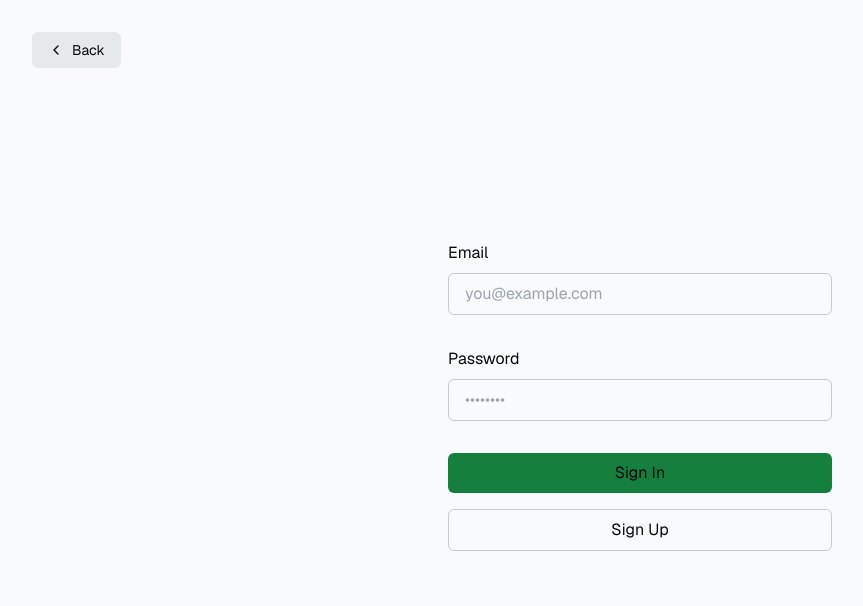
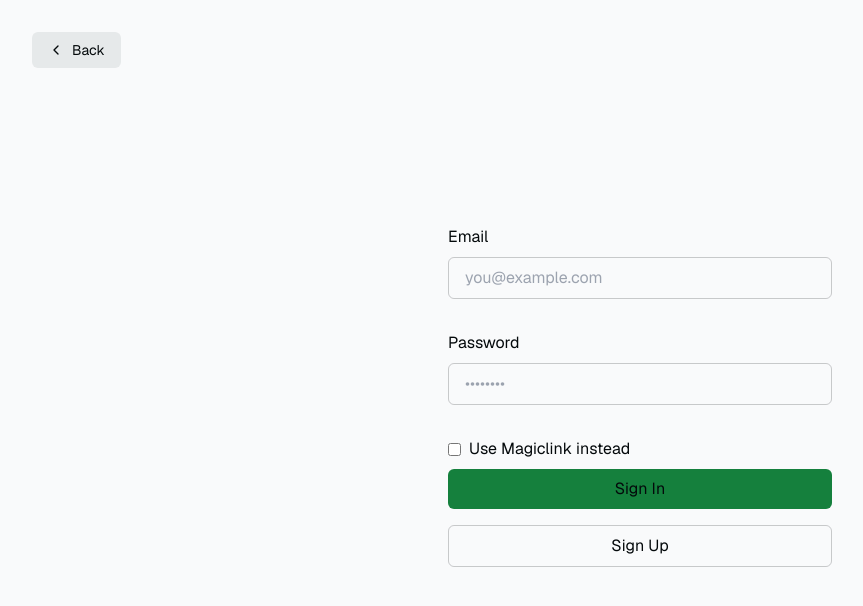
Before and after one commit to AbenezerKitata/jinja, a Next.js app: page /login in a window 1280 px wide. Shown: the top 606 px of the page, without its empty margins (0-863 px from the left). Built offline with nearby package versions, Linux system fonts and the light colour scheme.

Commit message:
auth for email all 3 done

```diff
--- a/app/auth/callback/route.ts
+++ b/app/auth/callback/route.ts
@@ -1,18 +1,44 @@
-import { createClient } from "@/utils/supabase/server";
+import { cookies } from "next/headers";
 import { NextResponse } from "next/server";
+import { type CookieOptions, createServerClient } from "@supabase/ssr";
 
 export async function GET(request: Request) {
-  // The `/auth/callback` route is required for the server-side auth flow implemented
-  // by the SSR package. It exchanges an auth code for the user's session.
-  // https://supabase.com/docs/guides/auth/server-side/nextjs
-  const requestUrl = new URL(request.url);
-  const code = requestUrl.searchParams.get("code");
+  const { searchParams, origin } = new URL(request.url);
+  const code = searchParams.get("code");
+  // if "next" is in param, use it as the redirect URL
+  const next = searchParams.get("next") ?? "/";
 
   if (code) {
-    const supabase = createClient();
-    await supabase.auth.exchangeCodeForSession(code);
+    const cookieStore = cookies();
+    const supabase = createServerClient(
+      process.env.NEXT_PUBLIC_SUPABASE_URL!,
+      process.env.NEXT_PUBLIC_SUPABASE_ANON_KEY!,
+      {
+        cookies: {
+          get(name: string) {
+            return cookieStore.get(name)?.value;
+          },
+          set(name: string, value: string, options: CookieOptions) {
+            cookieStore.set({ name, value, ...options });
+          },
+          remove(name: string, options: CookieOptions) {
+            cookieStore.delete({ name, ...options });
+          },
+        },
+      }
+    );
+    const { error } = await supabase.auth.exchangeCodeForSession(code);
+    if (!error) {
+      return NextResponse.redirect(`${origin}${next}`);
+    } else {
+      return NextResponse.redirect(
+        `${origin}/auth/auth-code-error?error=${error.message}`
+      );
+    }
+  } else {
+    // return the user to an error page with instructions
+    return NextResponse.redirect(
+      `${origin}/auth/auth-code-error?error=No code found in the URL. Please try again.`
+    );
   }
-
-  // URL to redirect to after sign in process completes
-  return NextResponse.redirect(requestUrl.origin);
 }
--- /dev/null
+++ b/app/login/login-form.tsx
@@ -0,0 +1,86 @@
+"use client";
+
+import { ChangeEvent, useState } from "react";
+
+const LoginForm = ({
+  signIn,
+  signUp,
+  signInWithOtp,
+  searchParams,
+}: {
+  signIn: (formData: FormData) => Promise<never>;
+  signUp: (formData: FormData) => Promise<never>;
+  signInWithOtp: (formData: FormData) => Promise<never>;
+  searchParams: {
+    message: string;
+  };
+}) => {
+  const [isMagicLinkChecked, setIsMagicLinkChecked] = useState(false);
+  const handleCheckboxChange = (event: ChangeEvent<HTMLInputElement>) => {
+    setIsMagicLinkChecked(event.target.checked);
+  };
+
+  return (
+    <form
+      className="animate-in flex-1 flex flex-col w-full justify-center gap-2 text-foreground"
+      action={signIn}
+    >
+      <label className="text-md" htmlFor="email">
+        Email
+      </label>
+      <input
+        className="rounded-md px-4 py-2 bg-inherit border mb-6"
+        name="email"
+        placeholder="you@example.com"
+        required
+      />
+      <label className="text-md" htmlFor="password">
+        Password
+      </label>
+      <input
+        className="rounded-md px-4 py-2 bg-inherit border mb-6"
+        type="password"
+        name="password"
+        placeholder="••••••••"
+        hidden={isMagicLinkChecked}
+        required={!isMagicLinkChecked}
+      />
+      <label className="flex items-center">
+        <input
+          type="checkbox"
+          name="magiclink"
+          className="mr-2"
+          onChange={handleCheckboxChange}
+        />
+        Use Magiclink instead
+      </label>
+      <button
+        className="bg-green-700 rounded-md px-4 py-2 text-foreground mb-2"
+        hidden={!isMagicLinkChecked}
+        formAction={signInWithOtp}
+      >
+        Send magic link
+      </button>
+      <button
+        hidden={isMagicLinkChecked}
+        className="bg-green-700 rounded-md px-4 py-2 text-foreground mb-2"
+      >
+        Sign In
+      </button>
+      <button
+        hidden={isMagicLinkChecked}
+        formAction={signUp}
+        className="border border-foreground/20 rounded-md px-4 py-2 text-foreground mb-2"
+      >
+        Sign Up
+      </button>
+      {searchParams?.message && (
+        <p className="mt-4 p-4 bg-foreground/10 text-foreground text-center">
+          {searchParams.message}
+        </p>
+      )}
+    </form>
+  );
+};
+
+export default LoginForm;
--- a/app/login/page.tsx
+++ b/app/login/page.tsx
@@ -2,12 +2,38 @@ import Link from "next/link";
 import { headers } from "next/headers";
 import { createClient } from "@/utils/supabase/server";
 import { redirect } from "next/navigation";
+import LoginForm from "./login-form";
 
 export default function Login({
   searchParams,
 }: {
   searchParams: { message: string };
 }) {
+  const origin = headers().get("origin");
+
+  const signInWithOtp = async (formData: FormData) => {
+    "use server";
+
+    const email = formData.get("email") as string;
+    const supabase = createClient();
+
+    const { error } = await supabase.auth.signInWithOtp({
+      email,
+      options: {
+        shouldCreateUser: true,
+        emailRedirectTo: `http://localhost:3000/auth/callback`,
+      },
+    });
+
+    if (error) {
+      return redirect(
+        `/login?message=Could not authenticate user, Error:${error.message}`
+      );
+    }
+
+    return redirect("/login?message=Check your  email for the magic link ");
+  };
+
   const signIn = async (formData: FormData) => {
     "use server";
 
@@ -72,45 +98,12 @@ export default function Login({
         </svg>{" "}
         Back
       </Link>
-
-      <form
-        className="animate-in flex-1 flex flex-col w-full justify-center gap-2 text-foreground"
-        action={signIn}
-      >
-        <label className="text-md" htmlFor="email">
-          Email
-        </label>
-        <input
-          className="rounded-md px-4 py-2 bg-inherit border mb-6"
-          name="email"
-          placeholder="you@example.com"
-          required
-        />
-        <label className="text-md" htmlFor="password">
-          Password
-        </label>
-        <input
-          className="rounded-md px-4 py-2 bg-inherit border mb-6"
-          type="password"
-          name="password"
-          placeholder="••••••••"
-          required
-        />
-        <button className="bg-green-700 rounded-md px-4 py-2 text-foreground mb-2">
-          Sign In
-        </button>
-        <button
-          formAction={signUp}
-          className="border border-foreground/20 rounded-md px-4 py-2 text-foreground mb-2"
-        >
-          Sign Up
-        </button>
-        {searchParams?.message && (
-          <p className="mt-4 p-4 bg-foreground/10 text-foreground text-center">
-            {searchParams.message}
-          </p>
-        )}
-      </form>
+      <LoginForm
+        signIn={signIn}
+        signUp={signUp}
+        searchParams={searchParams}
+        signInWithOtp={signInWithOtp}
+      />
     </div>
   );
 }
--- a/components/AuthButton.tsx
+++ b/components/AuthButton.tsx
@@ -8,6 +8,12 @@ export default async function AuthButton() {
   const {
     data: { user },
   } = await supabase.auth.getUser();
+
+  const { data: session, error } = await supabase.auth.getSession();
+
+  // console.log(user);
+  console.log("user", session.session?.user);
+  console.log(session);
 
   const signOut = async () => {
     "use server";
--- a/package.json
+++ b/package.json
@@ -6,6 +6,7 @@
     "start": "next start"
   },
   "dependencies": {
+    "@supabase/auth-helpers-nextjs": "^0.9.0",
     "@supabase/ssr": "latest",
     "@supabase/supabase-js": "latest",
     "autoprefixer": "10.4.17",
```
Also changed, not shown: 1 other file (tests, documents, lock files or other folders).
